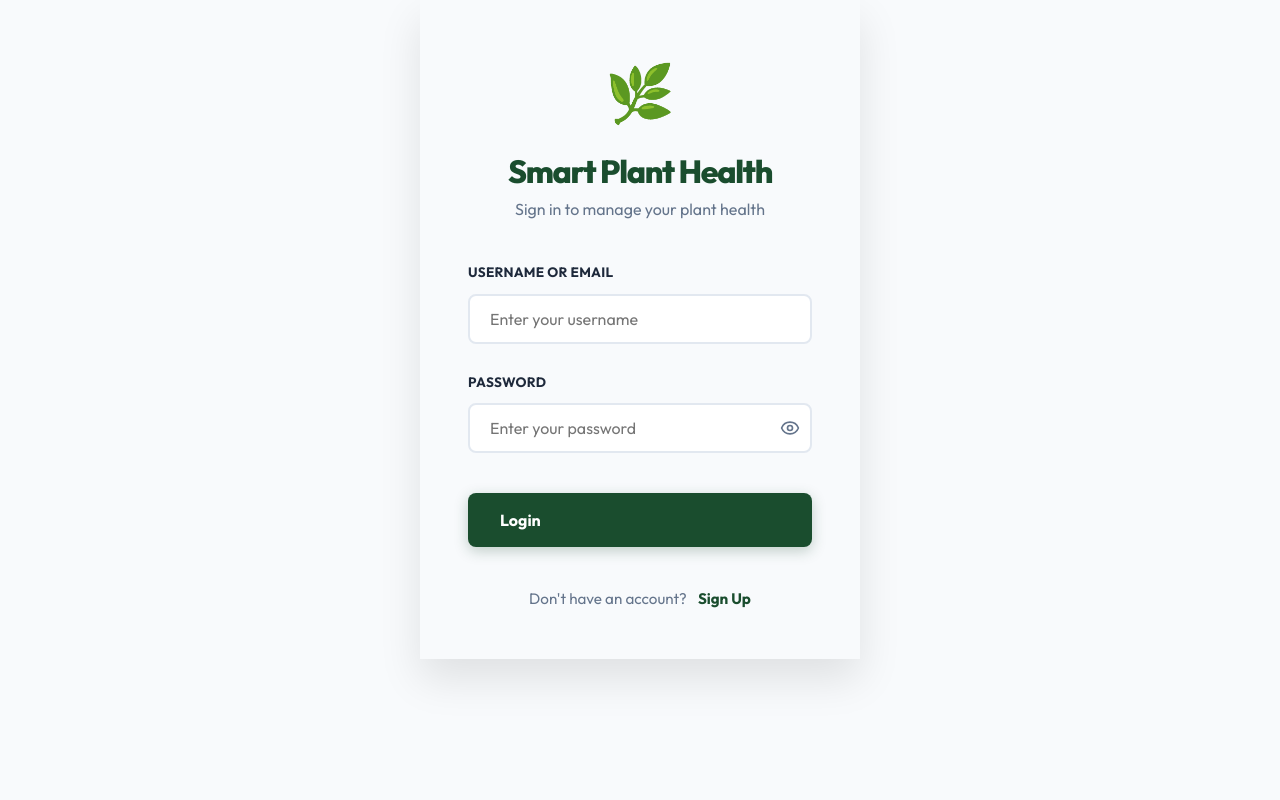
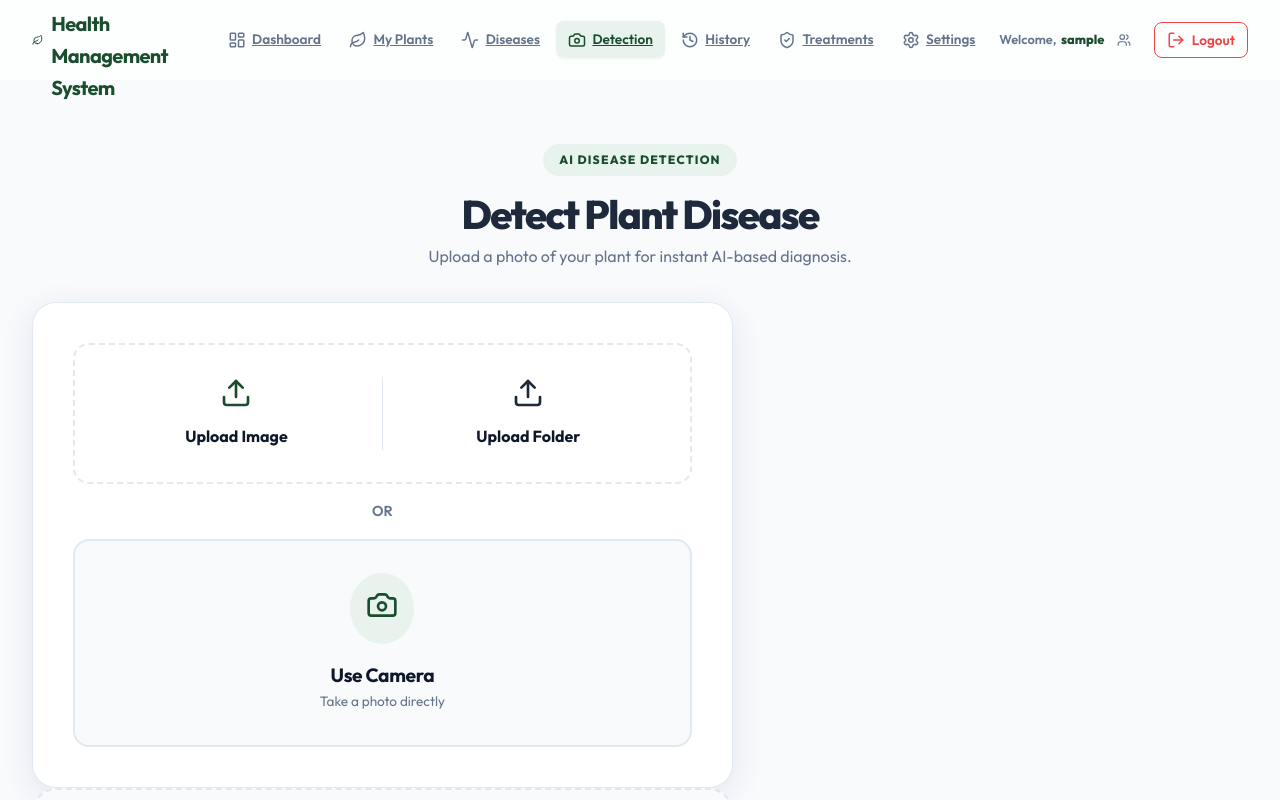
Before and after one commit to acharya100/drabesh-acharya-smartplanthealthmanagementsystem, a React (Vite) app in the folder frontend/: page /disease in a window 1280 px wide. Before the commit this address led to /. Shown: the top 800 px of the page. Built offline with nearby package versions, Linux system fonts and the light colour scheme; sample sign-in values are in the browser's storage.

Commit message:
edited app.jsx, navbar.jsx, login, settings,

```diff
--- a/frontend/src/App.jsx
+++ b/frontend/src/App.jsx
@@ -28,7 +28,7 @@ import "./App.css";
  * If not, it politely redirects them back to the login page.
  */
 const ProtectedRoute = ({ children }) => {
-  const isAuth = localStorage.getItem("isAuthenticated");
+  const isAuth = sessionStorage.getItem("isAuthenticated");
   return isAuth ? children : <Navigate to="/" />;
 };
 
--- a/frontend/src/components/Navbar.jsx
+++ b/frontend/src/components/Navbar.jsx
@@ -15,14 +15,14 @@ import SwitchAccountModal from "./SwitchAccountModal";
 const Navbar = ({ activePage }) => {
   const navigate = useNavigate();
   const [isSwitchModalOpen, setIsSwitchModalOpen] = useState(false);
-  const username = localStorage.getItem("username") || "User";
+  const username = sessionStorage.getItem("username") || "User";
 
   // This function handles user logout, clearing session data and redirecting to the login page.
   const handleLogout = () => {
-    localStorage.removeItem("isAuthenticated");
-    localStorage.removeItem("username");
-    localStorage.removeItem("access_token");
-    localStorage.removeItem("refresh_token");
+    sessionStorage.removeItem("isAuthenticated");
+    sessionStorage.removeItem("username");
+    sessionStorage.removeItem("access_token");
+    sessionStorage.removeItem("refresh_token");
     navigate("/");
   };
 
--- a/frontend/src/components/SwitchAccountModal.jsx
+++ b/frontend/src/components/SwitchAccountModal.jsx
@@ -41,10 +41,10 @@ const SwitchAccountModal = ({ isOpen, onClose }) => {
             const { data } = await authService.switchUser(userId);
 
             // Update local storage with new session data
-            localStorage.setItem("access_token", data.access);
-            localStorage.setItem("refresh_token", data.refresh);
-            localStorage.setItem("username", data.username);
-            localStorage.setItem("isAuthenticated", "true");
+            sessionStorage.setItem("access_token", data.access);
+            sessionStorage.setItem("refresh_token", data.refresh);
+            sessionStorage.setItem("username", data.username);
+            sessionStorage.setItem("isAuthenticated", "true");
 
             // Reload to apply new user context across the app
             window.location.reload();
--- a/frontend/src/pages/Login.jsx
+++ b/frontend/src/pages/Login.jsx
@@ -54,10 +54,10 @@ const Login = () => {
         password: formData.password
       });
 
-      localStorage.setItem("access_token", data.access);
-      localStorage.setItem("refresh_token", data.refresh);
-      localStorage.setItem("username", data.username);
-      localStorage.setItem("isAuthenticated", "true");
+      sessionStorage.setItem("access_token", data.access);
+      sessionStorage.setItem("refresh_token", data.refresh);
+      sessionStorage.setItem("username", data.username);
+      sessionStorage.setItem("isAuthenticated", "true");
       navigate("/dashboard");
     } catch (err) {
       console.error(err);
--- a/frontend/src/pages/Settings.jsx
+++ b/frontend/src/pages/Settings.jsx
@@ -63,7 +63,7 @@ const Settings = () => {
         try {
             const response = await authService.updateProfile(profile);
             setSuccess("Profile updated successfully!");
-            localStorage.setItem("username", profile.username);
+            sessionStorage.setItem("username", profile.username);
             // Reload to reflect changes in Navbar
             setTimeout(() => {
                 window.location.reload();
@@ -103,7 +103,7 @@ const Settings = () => {
             try {
                 setLoading(true);
                 await authService.deleteAccount();
-                localStorage.clear();
+                sessionStorage.clear();
                 navigate("/");
             } catch (err) {
                 setError("Failed to delete account. Please try again later.");
```
Also changed, not shown: 1 other file (tests, documents, lock files or other folders).
